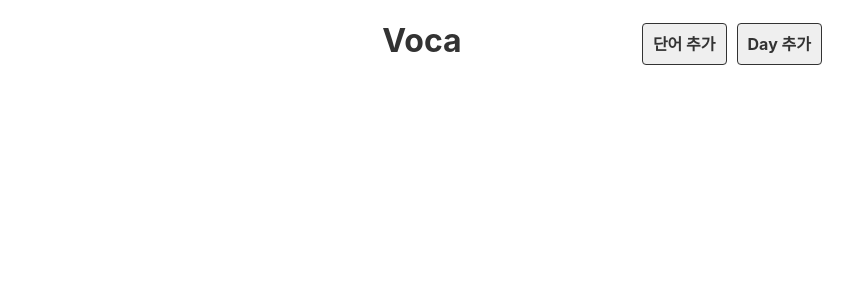
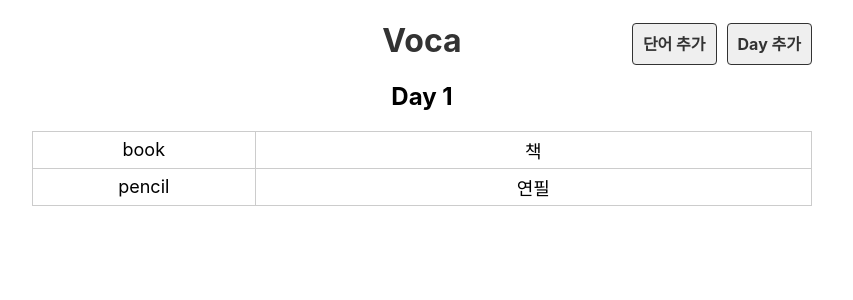
Before and after one commit to choiWebdev/my_voca, a JavaScript app: page /day/1 in a window 1280 px wide. Shown: the top 300 px of the page, without its empty margins (218-1071 px from the left). Built offline with nearby package versions, Linux system fonts and the light colour scheme.

Commit message:
1차 기능 구현

```diff
--- a/package.json
+++ b/package.json
@@ -9,6 +9,7 @@
     "@testing-library/user-event": "^13.5.0",
     "react": "^19.1.0",
     "react-dom": "^19.1.0",
+    "react-router-dom": "^7.6.3",
     "react-scripts": "5.0.1",
     "web-vitals": "^2.1.4"
   },
--- a/src/App.js
+++ b/src/App.js
@@ -1,10 +1,19 @@
 import './App.css';
+import Day from './component/Day';
+import DayList from './component/DayList';
+import EmptyPage from './component/EmptyPage';
 import Header from './component/Header';
+import {Routes, Route} from 'react-router-dom';
 
 export default function App() {
   return (
     <div className="App">
       <Header />
+      <Routes>
+        <Route path="/" element={<DayList />} />
+        <Route path="/day/:day" element={<Day />} />
+        <Route path="*" element={<EmptyPage />} />
+      </Routes>
     </div>
   );
 }
--- /dev/null
+++ b/src/component/Day.js
@@ -0,0 +1,23 @@
+import { useParams } from 'react-router-dom';
+import dummy from '../db/data.json';
+
+export default function Day() {
+  const day = useParams().day;
+  const wordList = dummy.words.filter(word => (word.day === Number(day)));
+
+  return (
+    <>
+    <h2>Day {day}</h2>
+      <table>
+        <tbody>
+          {wordList.map(word => (
+            <tr key={word.id}>
+              <td>{word.eng}</td>
+              <td>{word.kor}</td>
+            </tr>
+          ))}
+        </tbody>
+      </table>
+    </>
+  )
+}
--- /dev/null
+++ b/src/component/DayList.js
@@ -0,0 +1,16 @@
+import dummy from '../db/data.json';
+import { Link } from 'react-router-dom';
+
+export default function DayList() {
+  return (
+    <ul className="list_day">
+      {dummy.days.map(day => (
+        <li key={day.id}>
+          <Link to={`/day/${day.day}`}>
+            Day {day.day}
+          </Link>
+        </li>
+      ))}
+    </ul>
+  )
+}
--- /dev/null
+++ b/src/component/EmptyPage.js
@@ -0,0 +1,10 @@
+import { Link } from "react-router-dom"
+
+export default function EmptyPage() {
+  return (
+    <>
+      <p>🚨 <strong>잘못된 접근입니다.</strong></p>
+      <Link to="/" className="link">메인으로 돌아가기</Link>
+    </>
+  )
+}
--- a/src/component/Header.js
+++ b/src/component/Header.js
@@ -1,19 +1,19 @@
-import React from 'react';
+import { Link } from "react-router-dom";
 
 export default function Header() {
   return (
     <header className="header">
       <h1>
-        <a>Voca</a>
+        <Link to="/">Voca</Link>
       </h1>
       <nav className="menu">
-        <a href="#x" className="link">
+        <Link to="*" className="link">
           단어 추가
-        </a>
-        <a href="#x" className="link">
+        </Link>
+        <Link to="*" className="link">
           Day 추가
-        </a>
+        </Link>
       </nav>
     </header>
-  )
+  );
 }
--- a/src/db/data.json
+++ b/src/db/data.json
@@ -22,30 +22,30 @@
     {
       "id": 3,
       "day": 2,
-      "eng": "book",
-      "kor": "책",
+      "eng": "car",
+      "kor": "자동차",
       "isDone": false
     },
     {
       "id": 4,
       "day": 2,
-      "eng": "book",
-      "kor": "책",
+      "eng": "bag",
+      "kor": "가방",
       "isDone": false
     },
     {
       "id": 5,
       "day": 3,
-      "eng": "book",
-      "kor": "책",
+      "eng": "bed",
+      "kor": "침대",
       "isDone": false
     },
     {
       "id": 6,
       "day": 3,
-      "eng": "book",
-      "kor": "책",
+      "eng": "hat",
+      "kor": "모자",
       "isDone": false
-    },
+    }
   ]
 }
--- a/src/index.css
+++ b/src/index.css
@@ -1,3 +1,7 @@
+* {
+  box-sizing: border-box;
+}
+
 html {
   font-size: 10px;
 }
@@ -33,6 +37,7 @@ a {
   width: 100%;
   max-width: 80rem;
   margin: 0 auto;
+  padding: 0 1rem;
 }
 
 .header {
@@ -82,10 +87,10 @@ table {
 
 table td {
   width: 25%;
-  height: 70px;
+  padding: .5rem;
   border: 1px solid #ccc;
   text-align: center;
-  font-size: 26px;
+  font-size: 1.8rem;
 }
 
 table td:first-child {
@@ -106,7 +111,6 @@ table td:first-child {
 button {
   padding: 10px;
   font-weight: bold;
-  font-size: 18px;
   cursor: pointer;
   border: 0 none;
   border-radius: 6px;
@@ -127,12 +131,10 @@ button {
 .input_area input {
   width: 400px;
   height: 40px;
-  font-size: 20px;
   padding: 0 10px;
 }
 
 .input_area select {
   width: 400px;
   height: 40px;
-  font-size: 20px;
 }
--- a/src/index.js
+++ b/src/index.js
@@ -1,17 +1,11 @@
-import React from 'react';
 import ReactDOM from 'react-dom/client';
 import './index.css';
 import App from './App';
-import reportWebVitals from './reportWebVitals';
+import { BrowserRouter } from 'react-router-dom';
 
 const root = ReactDOM.createRoot(document.getElementById('root'));
 root.render(
-  <React.StrictMode>
+  <BrowserRouter>
     <App />
-  </React.StrictMode>
+  </BrowserRouter>
 );
-
-// If you want to start measuring performance in your app, pass a function
-// to log results (for example: reportWebVitals(console.log))
-// or send to an analytics endpoint. Learn more: https://bit.ly/CRA-vitals
-reportWebVitals();
```
Also changed, not shown: 1 other file (tests, documents, lock files or other folders).
